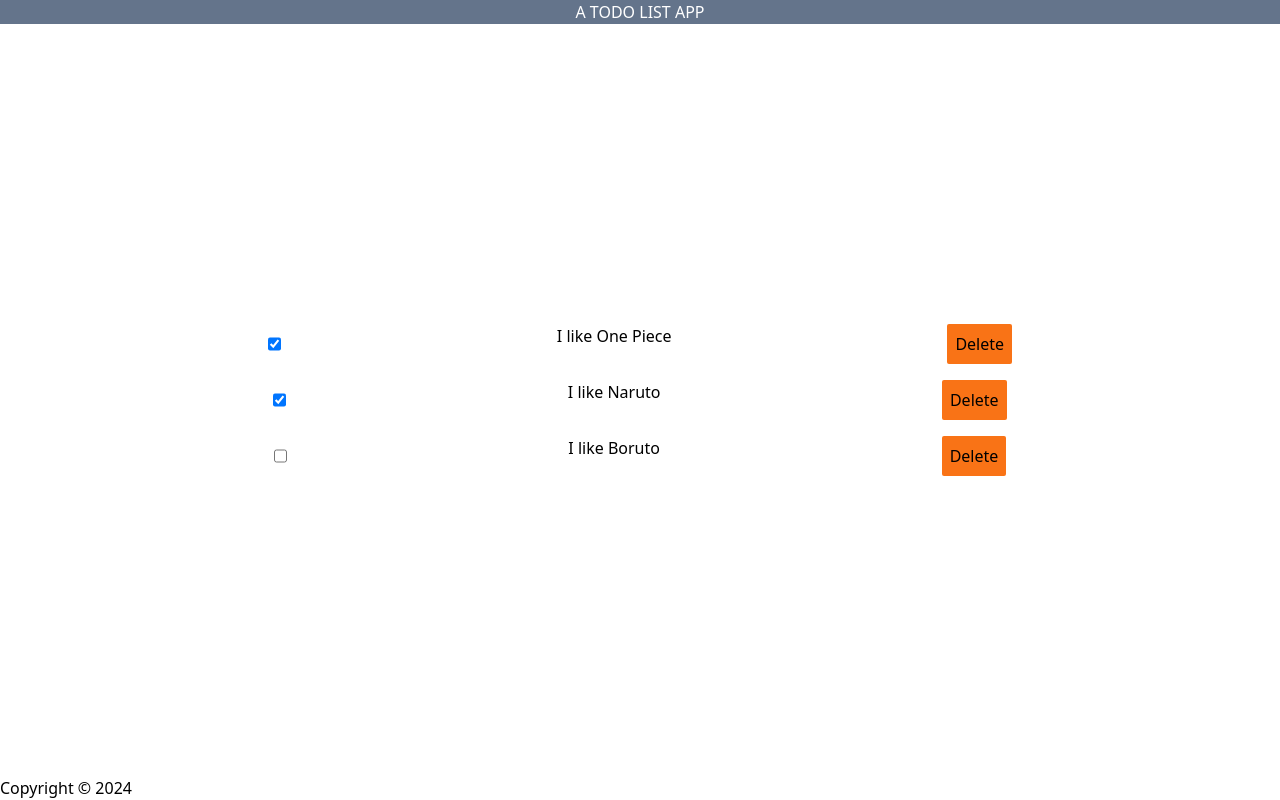
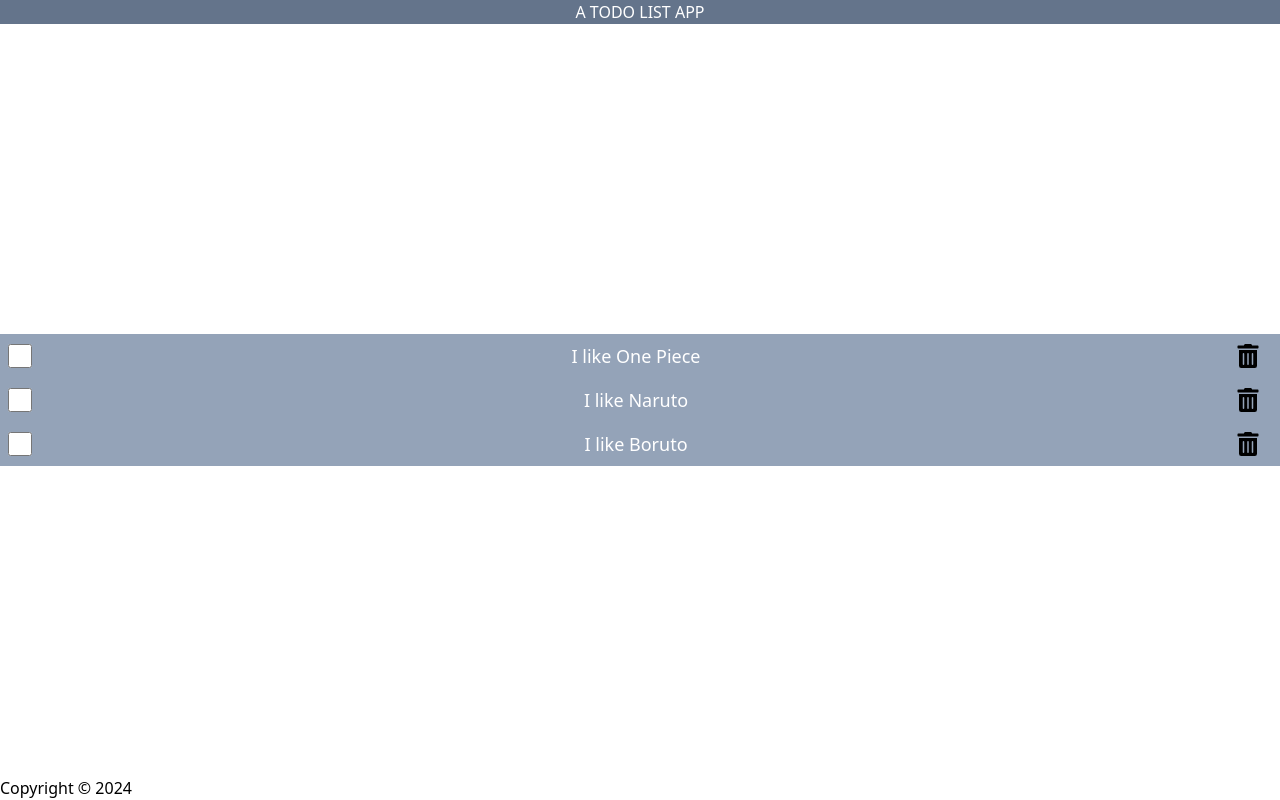
Before and after one commit to vazand/one-piece, a React (Create React App) app: page / in a window 1280 px wide. Built offline with nearby package versions, Linux system fonts and the light colour scheme.

Commit message:
list, keys and icon practices

```diff
--- a/src/Content.js
+++ b/src/Content.js
@@ -1,32 +1,16 @@
 import React, { useState } from "react";
+import { FaTrashAlt } from "react-icons/fa";
 
 function Content() {
-  // function changeAnime() {
-  //   const aniNames = [
-  //     "One Piece",
-  //     "N̥aruto",
-  //     "DBZ",
-  //     "Death Note",
-  //     "One punch Man",
-  //     "Bleach",
-  //     "Boruto",
-  //   ];
-  //   const randNum = Math.floor(Math.random() * aniNames.length);
-  //   setCurrentName(() => {
-  //     return aniNames[randNum];
-  //   });
-  // }
-  // const [currentName, setCurrentName] = useState("BEN 10");
-
   const [items, setItems] = useState([
     {
       id: 1,
-      checked: true,
+      checked: false,
       item: "I like One Piece",
     },
     {
       id: 2,
-      checked: true,
+      checked: false,
       item: "I like Naruto",
     },
     {
@@ -36,33 +20,50 @@ function Content() {
     },
   ]);
 
+  function handleChange(idD) {
+    console.log(items[idD]);
+    const latestData = items.map((item) =>
+      item.id === idD ? { ...item, checked: !item.checked } : item
+    );
+    setItems(() => latestData);
+    localStorage.setItem("todoApp", JSON.stringify(latestData));
+  }
+  function deleteAnItem(dId) {
+    const newData = items.filter((item) => item.id !== dId);
+    console.log(newData);
+    setItems(() => newData);
+    localStorage.setItem("todoApp", JSON.stringify(newData));
+  }
   return (
     <main className="text-center">
-      <ul className="">
-        {items.map((item) => (
-          <li className="text-center flex justify-between   ">
-            <br />
-            <input type="checkbox" className="m-2" checked={item.checked} />
-            <label className="m-2">{item.item}</label>
-            <button
-              type="button"
-              className="rounded-sm p-2 bg-orange-500 m-2 text-black"
+      {items.length > 0 ? (
+        <ul className="list-none p-0">
+          {items.map((item) => (
+            <li
+              key={item.id}
+              className="flex items-center justify-between bg-slate-400 p-2 hover:bg-slate-600"
             >
-              Delete
-            </button>
-            <br />
-          </li>
-        ))}
-      </ul>
-      {/* <p>Let's Watch {currentName}</p>
-
-      <br />
-      <button
-        onClick={() => changeAnime()}
-        className="rounded-md bg-black text-white p-2 m-auto"
-      >
-        change Anime
-      </button> */}
+              <input
+                type="checkbox"
+                className="mr-3 h-6 w-6"
+                onChange={() => {
+                  handleChange(item.id);
+                }}
+                checked={item.checked}
+              />
+              <label className="text-white text-lg">{item.item}</label>
+              <FaTrashAlt
+                onClick={() => deleteAnItem(item.id)}
+                role="button"
+                tabIndex="0"
+                className="rounded-sm  ml-2 mr-3 h-6 w-6 hover:bg-red-600"
+              />
+            </li>
+          ))}
+        </ul>
+      ) : (
+        <p className="m-auto p-2 rounded-lg bg-red-400 text-white">No Data to show</p>
+      )}
     </main>
   );
 }
```
